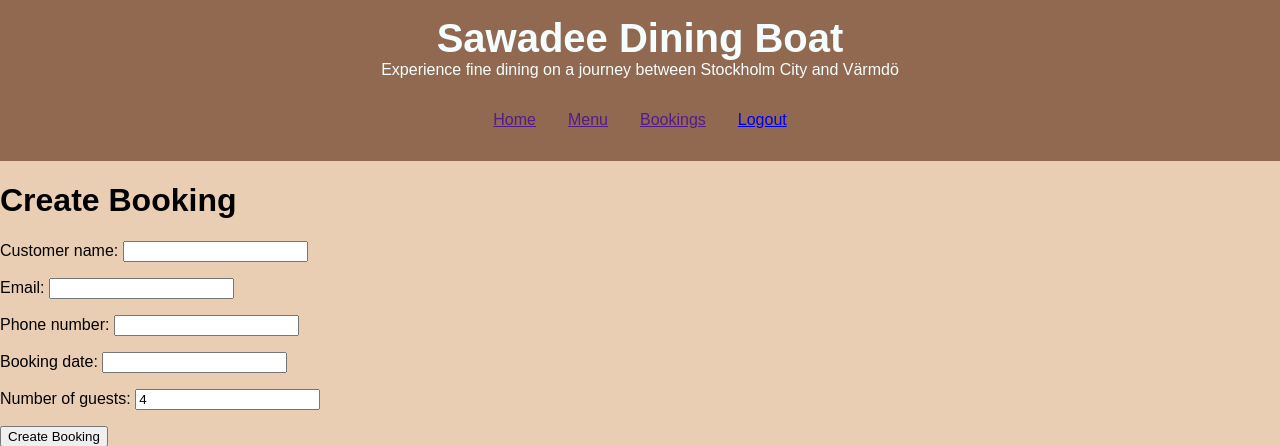
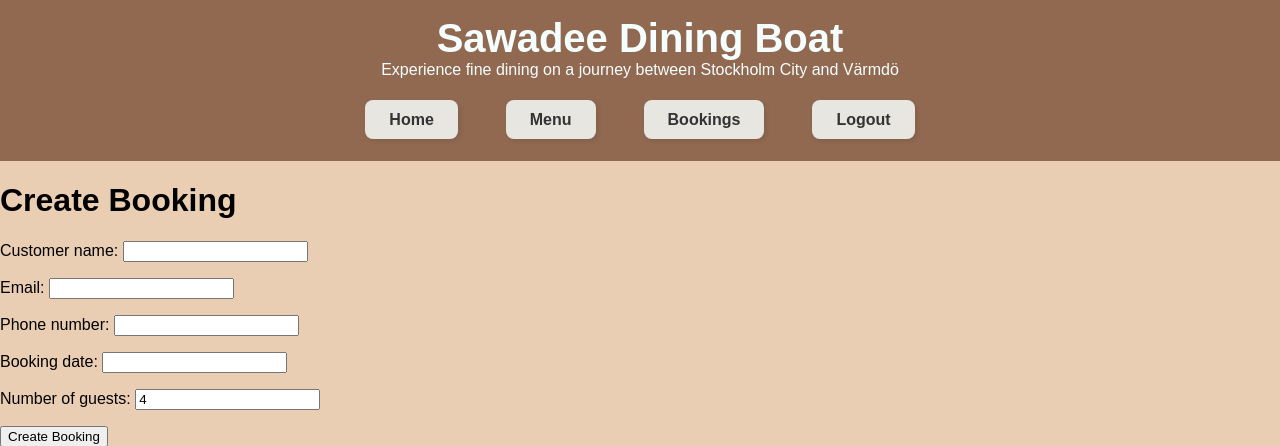
Before and after one commit to Alisha98A/sawadee-dining-boat, a Django app: page /reservations/create/ in a window 1280 px wide. Shown: the top 446 px of the page. Run offline with Django 4.2, Linux system fonts and the light colour scheme; a user stored in the database is signed in; tables that the repository leaves empty hold one stand-in row (values such as "Sample post").

Commit message:
Style navbar links with background, padding & hover effects

```diff
--- a/static/css/style.css
+++ b/static/css/style.css
@@ -56,3 +56,26 @@ header p {
 .navbar-menu li {
     padding: 1rem;
 }
+
+/* Style each menu link within the navbar. */
+.navbar-menu li a {
+    background-color: #e7e6e1;
+    color: #333;
+    text-decoration: none;
+    padding: 0.7rem 1.5rem;
+    margin: 0 0.5rem;
+    border-radius: 8px;
+    font-weight: bold;
+    font-size: 1rem;
+    transition: all 0.3s ease;
+    box-shadow: 2px 2px 5px rgba(0, 0, 0, 0.1);
+}
+
+/* Hover Effects */
+.navbar-menu li a:hover {
+    background: #FFC857;
+    color: #fff;
+    transform: scale(1.1);
+    box-shadow: 4px 4px 8px rgba(0, 0, 0, 0.2);
+    border-radius: 12px;
+}
```
